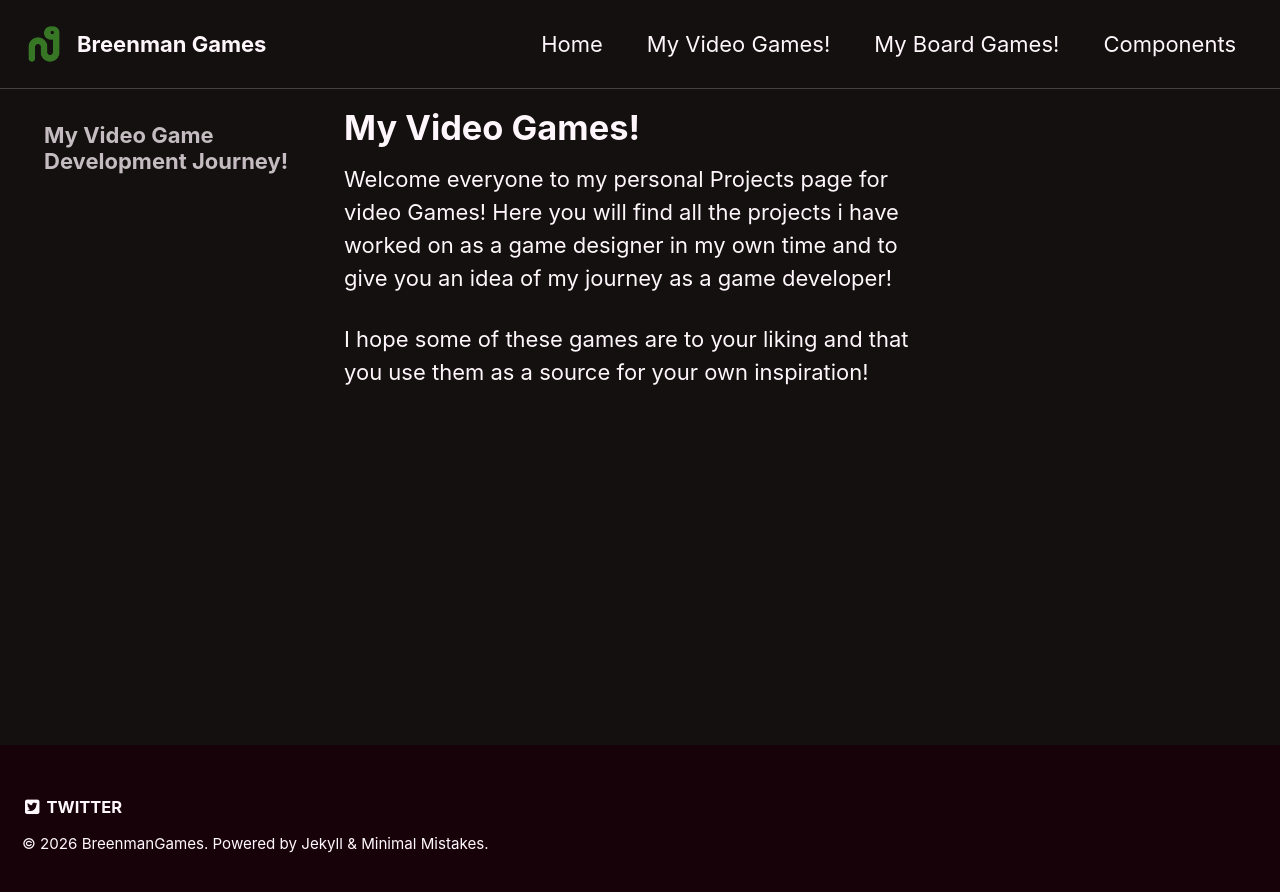
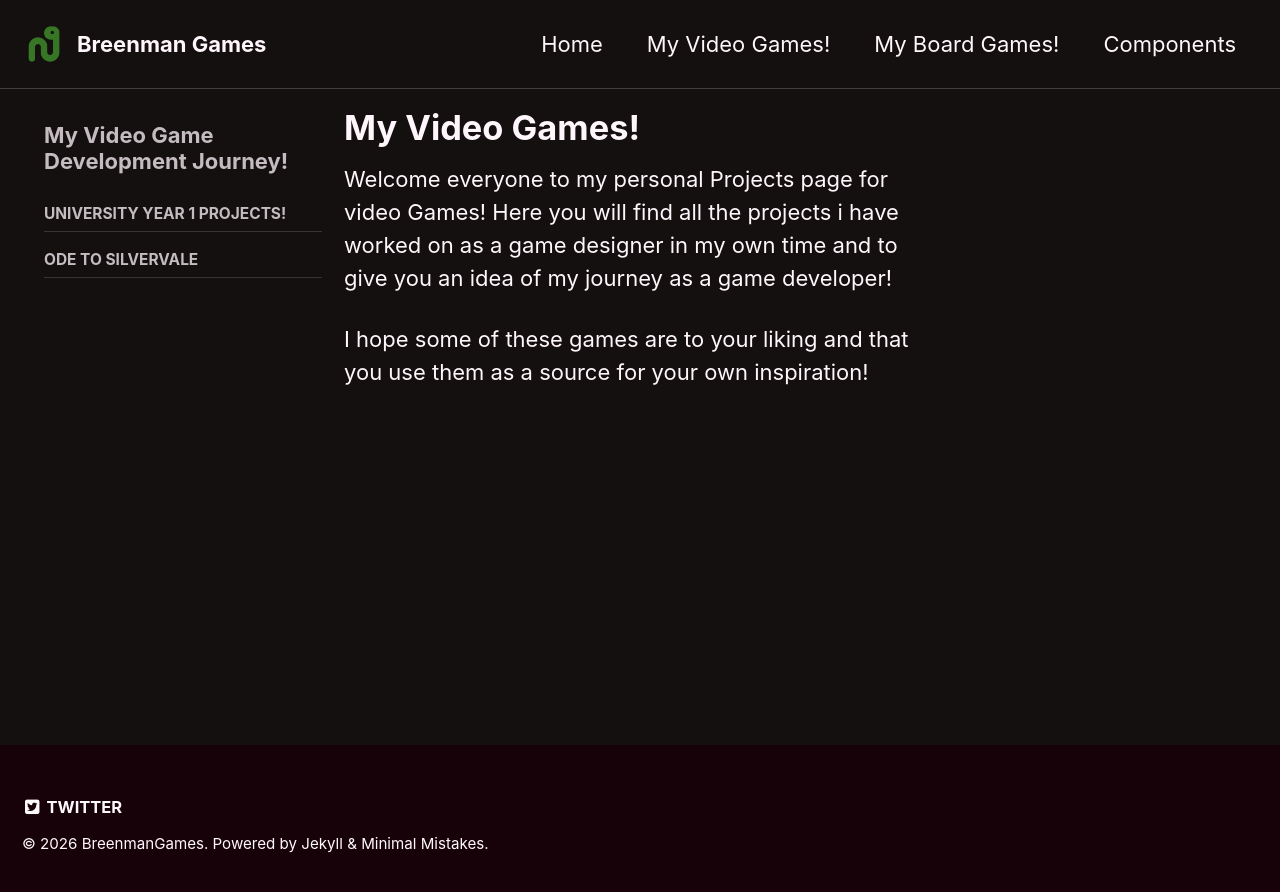
Before and after one commit to Breenmangames/Breenmangames.github.io, a Jekyll site: the page built from _pages/video-games.md, in a window 1280 px wide. Shown: the top 892 px of the page. Built offline with Jekyll 4.4.1, drawn with Linux system fonts in a browser that asks for light colours; part of the change alters nothing that is shown.

Commit message:
Rename 'projects' to 'VideoGames' in navigation

```diff
--- a/_data/navigation.yml
+++ b/_data/navigation.yml
@@ -17,7 +17,7 @@ main:
     url: /components/
 
 # Sidebar menu for the Video Games page
-projects:
+VideoGames:
   - title: "University Year 1 Projects!"
     url: /Video-Games/Uni-Year-1/
   - title: "Ode To Silvervale"
```
